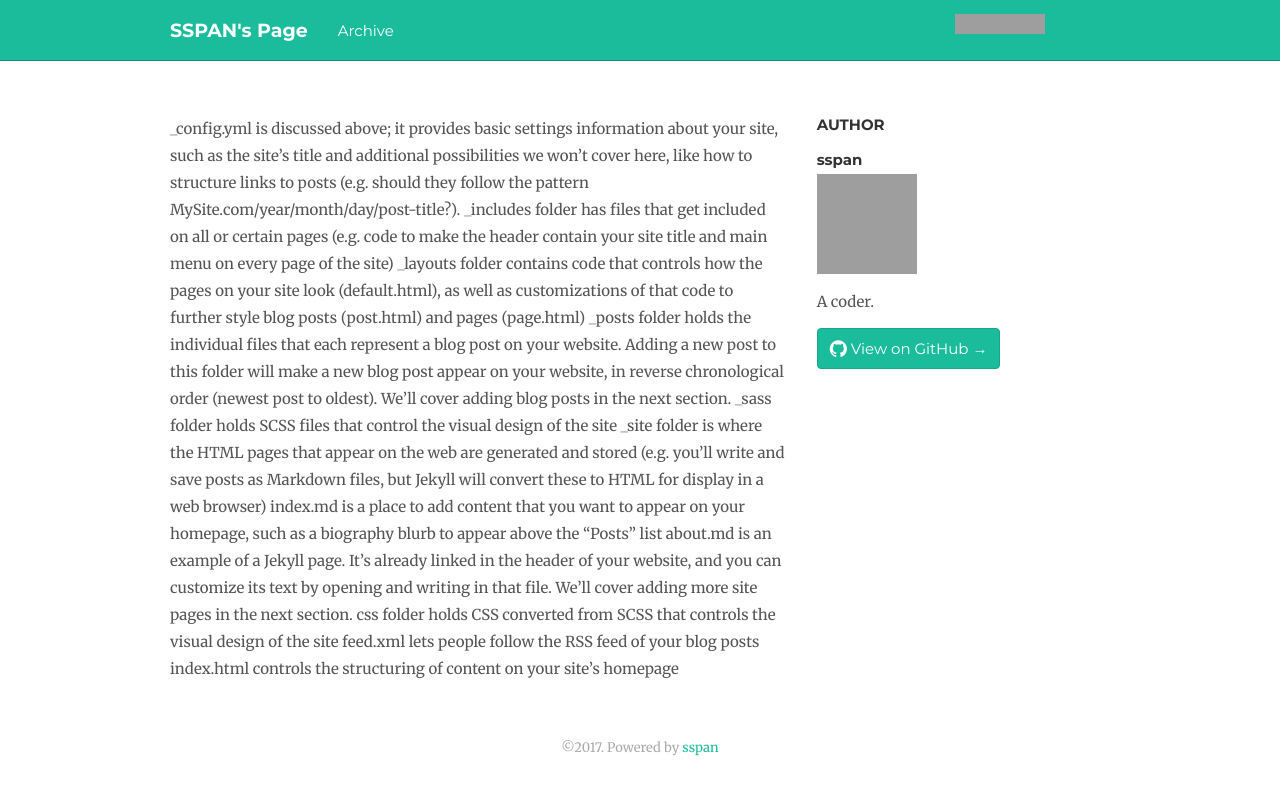
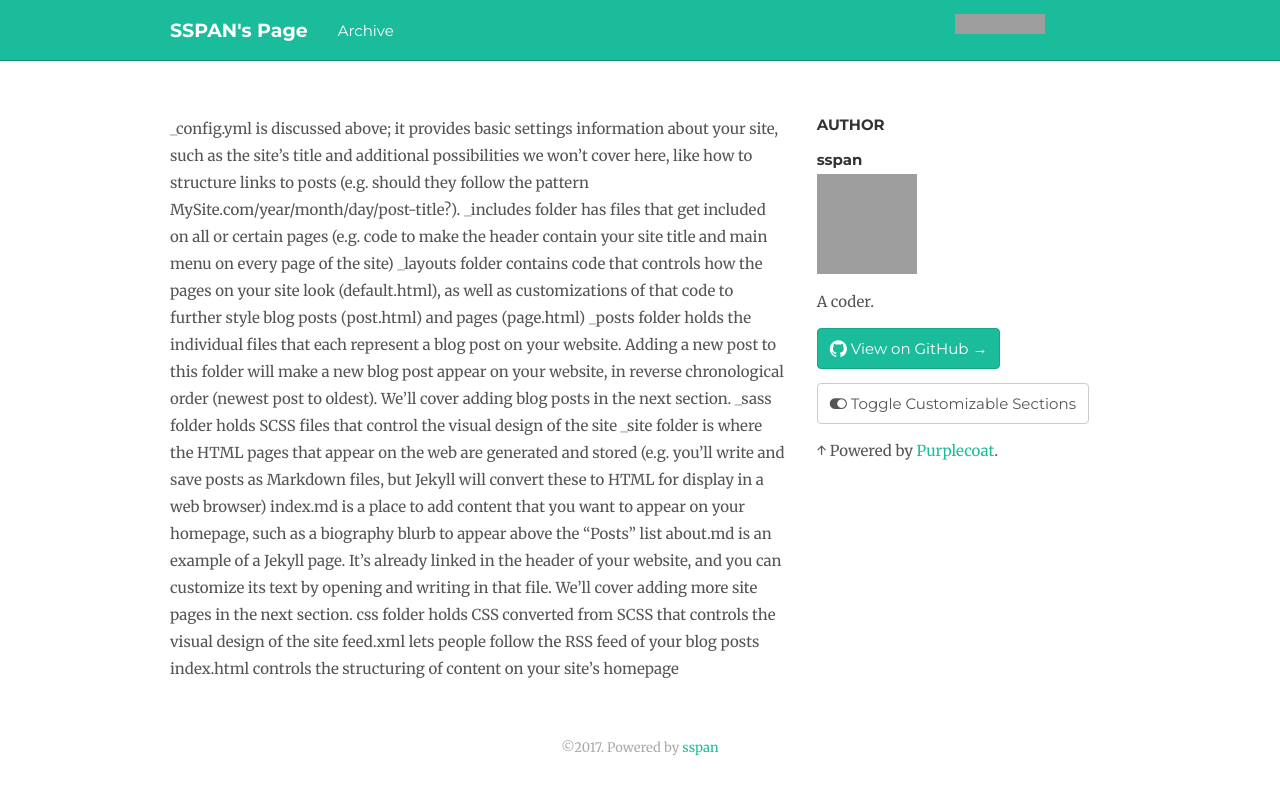
Before and after one commit to dennyxi/sspantz.github.io, a Jekyll site: the page built from help.md, in a window 1280 px wide, cut to the strip 0-795 px from the top of the page. Built offline with Jekyll 4.4.1, drawn with Linux system fonts in a browser that asks for light colours; nearby versions of some CDN libraries; our own code applies the rules of GitHub Pages for plain Markdown files; comment, search, counter and statistics services are not loaded; grey boxes are pictures that could not be loaded.

Commit message:
Update sidebar.html

```diff
--- a/_includes/sidebar.html
+++ b/_includes/sidebar.html
@@ -13,3 +13,7 @@
   <p> A coder. </p>
   <p><a href="https://github.com/sspantz" target="_blank" class="btn btn-primary"><i class="fa fa-github fa-lg"></i> View on GitHub &rarr;</a></p>
 </div>
+
+<p><button data-purplecoat-toggle="shiori" class="btn btn-default"><i class="fa fa-toggle-on"></i> Toggle Customizable Sections</button></p>
+
+<p>&uarr; Powered by <a href="http://ellekasai.github.io/purplecoat.js" target="_blank">Purplecoat</a>.</p>
```
